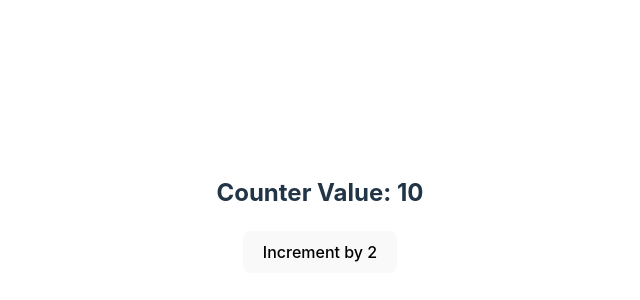
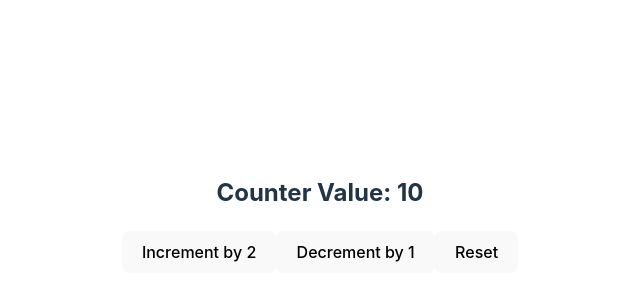
Before and after one commit to ktatoglan/develhope-fstr2-react, a React (Vite) app in the folder develhope-react/: page / in a window 1280 px wide. Shown: the part 186-486 px from the top of the page, without its empty margins (320-960 px from the left). Built offline with nearby package versions, Linux system fonts and the light colour scheme.

Commit message:
33-State

```diff
--- a/develhope-react/src/App.jsx
+++ b/develhope-react/src/App.jsx
@@ -5,7 +5,7 @@ function App() {
 
 
   return (
-    <Counter initialValue={10} incrementAmount={2} />
+    <Counter initialValue={10} incrementAmount={2} decrementAmount={1} />
   );
 }
 
--- a/develhope-react/src/Counter.jsx
+++ b/develhope-react/src/Counter.jsx
@@ -1,16 +1,24 @@
-import React, { useState } from "react";
-import CounterDisplay from "./CounterDisplay";
+import React, { useState } from 'react';
+import CounterDisplay from './CounterDisplay';
 
-function Counter({ initialValue, incrementAmount }) {
+function Counter({ initialValue, incrementAmount, decrementAmount }) {
   const [counter, setCounter] = useState(initialValue);
   const incrementCounter = () => {
     setCounter(counter + incrementAmount);
+  };
+  const decrementCounter = () => {
+    setCounter(counter - decrementAmount);
+  };
+  const resetCounter = () => {
+    setCounter(initialValue);
   };
 
   return (
     <div>
       <CounterDisplay counter={counter} />
       <button onClick={incrementCounter}>Increment by {incrementAmount}</button>
+      <button onClick={decrementCounter}>Decrement by {decrementAmount}</button>
+      <button onClick={resetCounter}>Reset</button>
     </div>
   );
 }
```
